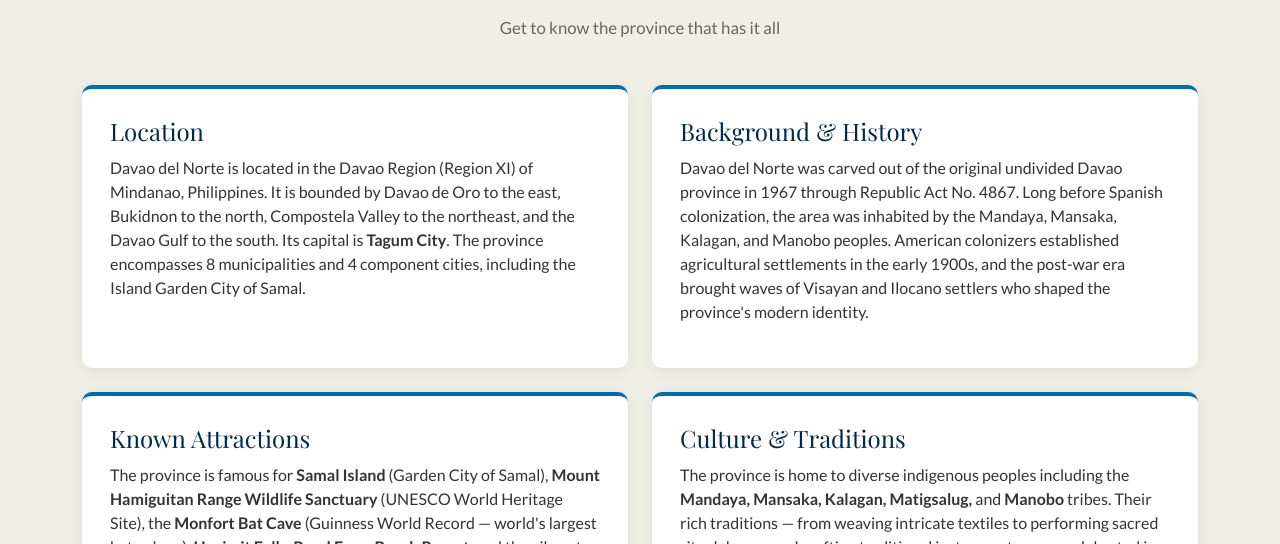
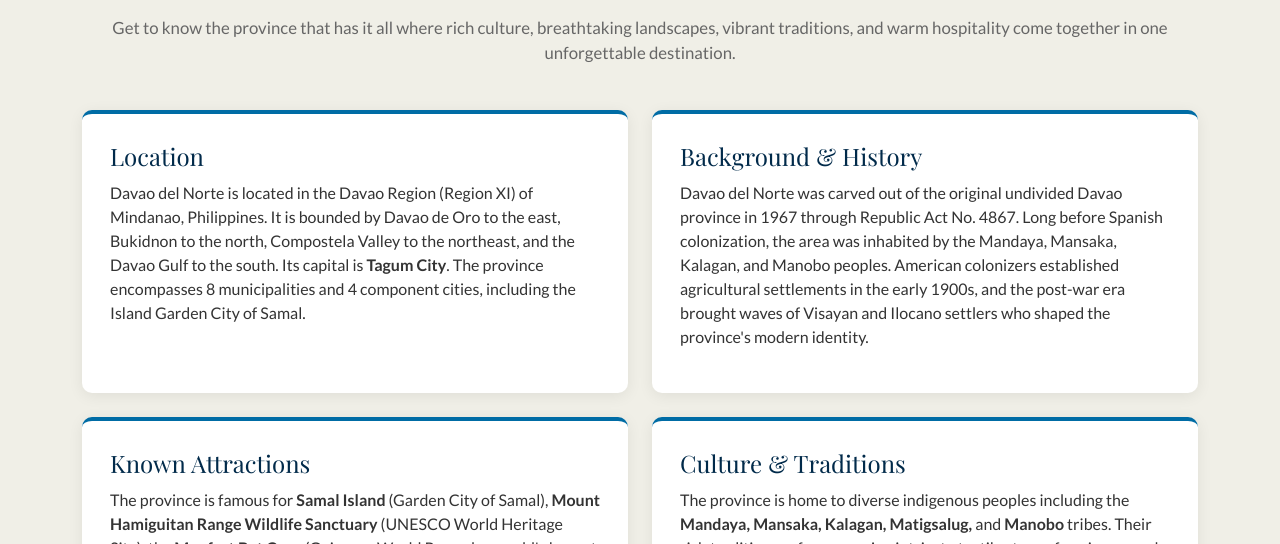
Before and after one commit to bagnotcharismae-stack/tourism-of-davao-del-norte-, a plain HTML site: page about.html in a window 1280 px wide. Shown: the part 556-1100 px from the top of the page. Drawn offline with nearby package versions, Linux system fonts and the light colour scheme.

Commit message:
Enhance section subtitle with additional details
Expanded the section subtitle to include more details about the province's culture and landscapes.

```diff
--- a/about.html
+++ b/about.html
@@ -47,7 +47,8 @@
     <h2 class="section-title">Davao del Norte</h2>
     <div class="section-divider">
     </div>
-    <p class="section-subtitle">Get to know the province that has it all</p>
+    <p class="section-subtitle">Get to know the province that has it all where rich culture, breathtaking landscapes, vibrant traditions, and warm hospitality come together in one unforgettable destination.
+    </p>
     <div class="row g-4">
       <div class="col-md-6">
         <div class="about-card">
```
